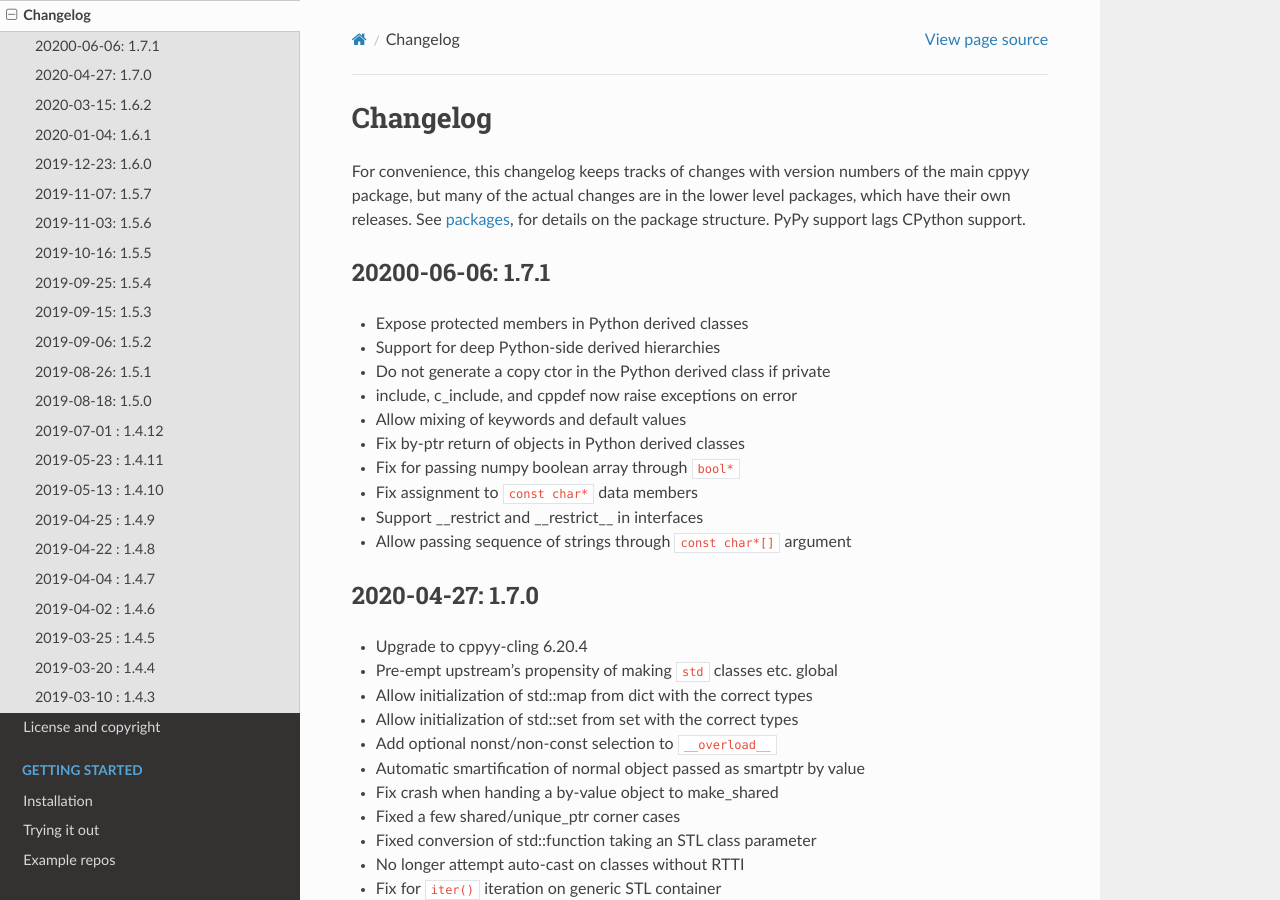
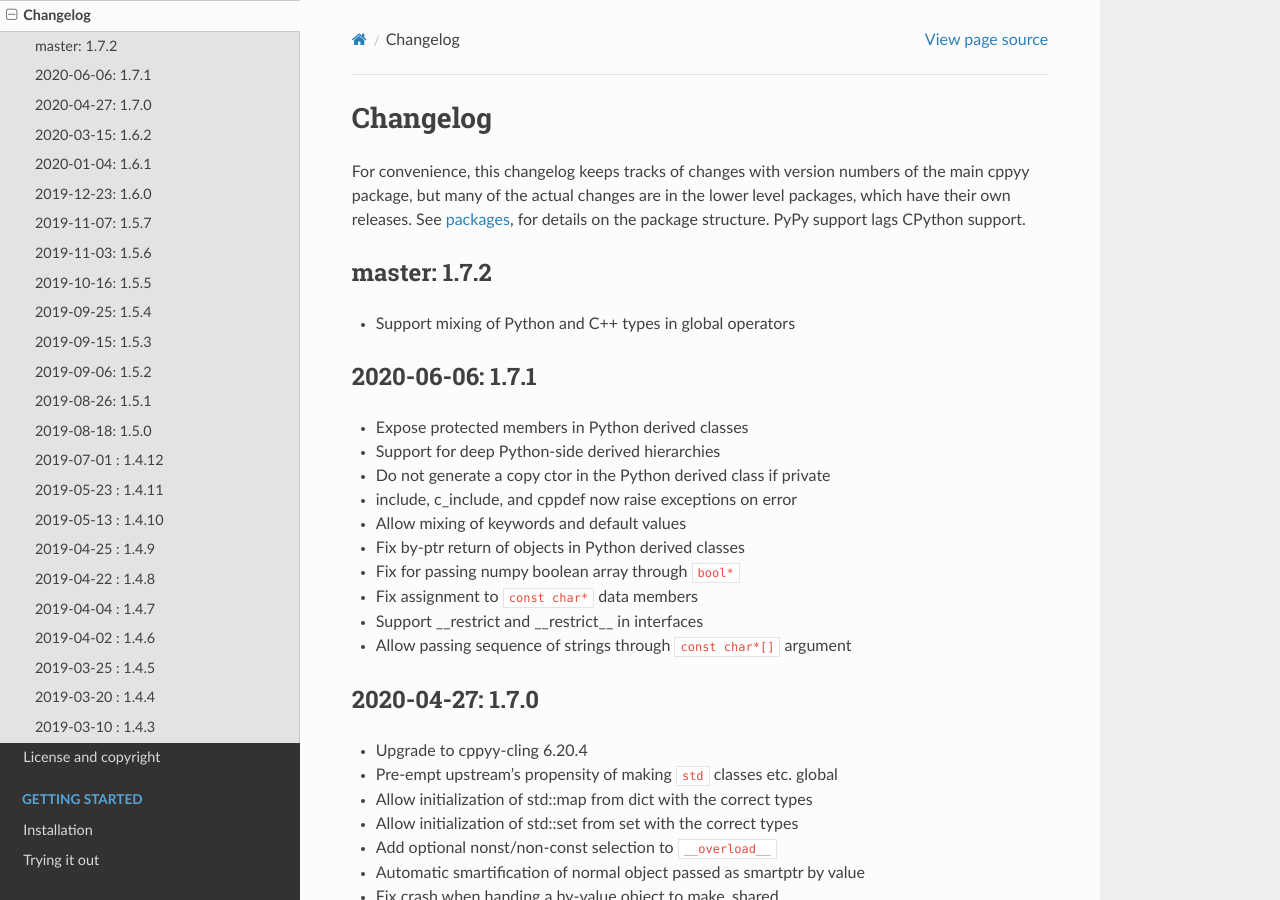
Before and after one commit to wlav/cppyy, a Sphinx documentation site: the page built from doc/source/changelog.rst, in a window 1280 px wide and 900 px high. Built offline with Sphinx 7.4.7 and the Read the Docs theme 2.0.0, drawn with Linux system fonts in a browser that asks for light colours.

Commit message:
tests for mixing Python and C++ in global operators

```diff
--- a/doc/source/changelog.rst
+++ b/doc/source/changelog.rst
@@ -10,8 +10,14 @@
 PyPy support lags CPython support.
 
 
-20200-06-06: 1.7.1
-------------------
+master: 1.7.2
+-------------
+
+* Support mixing of Python and C++ types in global operators
+
+
+2020-06-06: 1.7.1
+-----------------
 
 * Expose protected members in Python derived classes
 * Support for deep Python-side derived hierarchies
```
Also changed, not shown: 1 other file.
